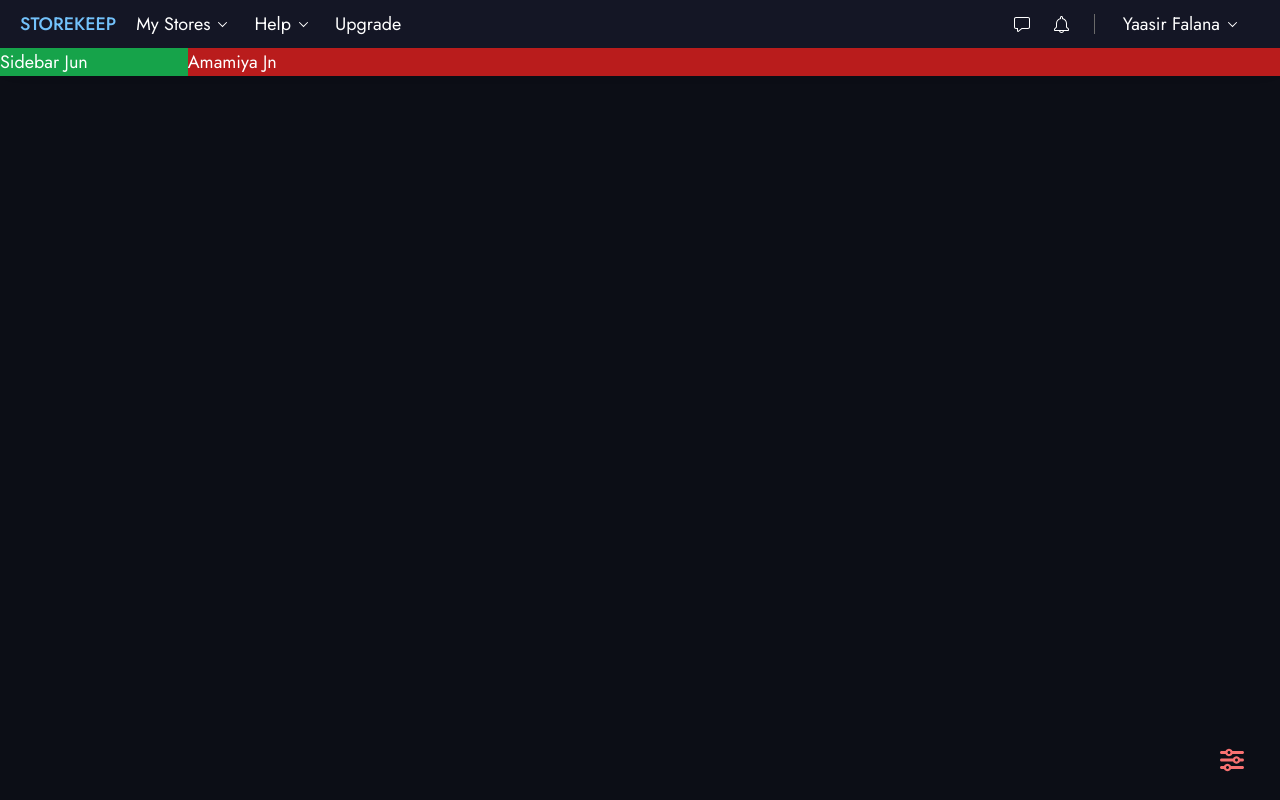
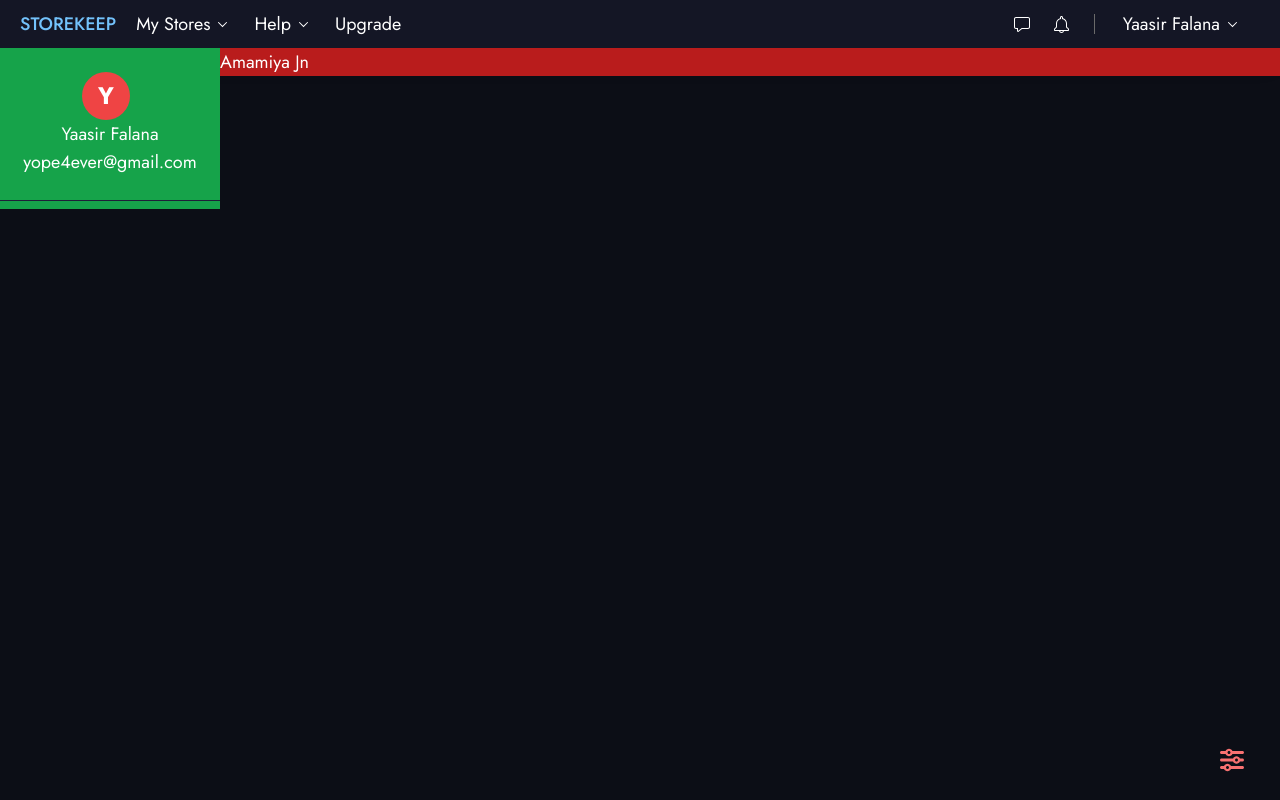
Before and after one commit to Yaasir024/StoreKeep, a Vue app: page /account/account-settings in a window 1280 px wide. Built offline with nearby package versions, Linux system fonts and the light colour scheme.

Commit message:
/top of side bar

```diff
--- a/src/components/SidebarAccounts.vue
+++ b/src/components/SidebarAccounts.vue
@@ -1,5 +1,19 @@
 <template>
+  <div class="">
     <div class="bg-green-600 h-full w-[220px]">
-        Sidebar Jun
+      <div class="">
+        <div
+          class="flex flex-col items-center max-w-[220px] px-7 py-6 mb-2 border-b dark:border-ps-gray-500"
+        >
+          <div
+            class="bg-red-500 flex items-center justify-center h-12 w-12 rounded-[50%] text-sk-white text-2xl font-bold mr-2"
+          >
+            Y
+          </div>
+          <div class="">Yaasir Falana</div>
+          <div class="">yope4ever@gmail.com</div>
+        </div>
+      </div>
     </div>
+  </div>
 </template>
```
